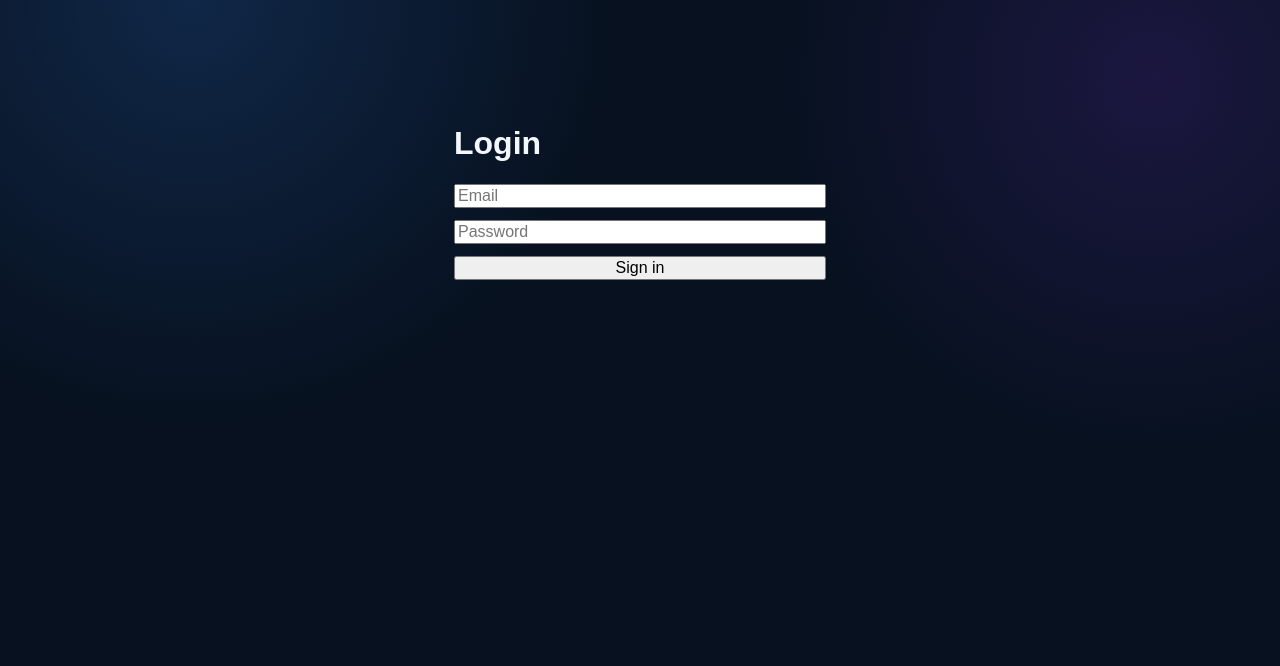
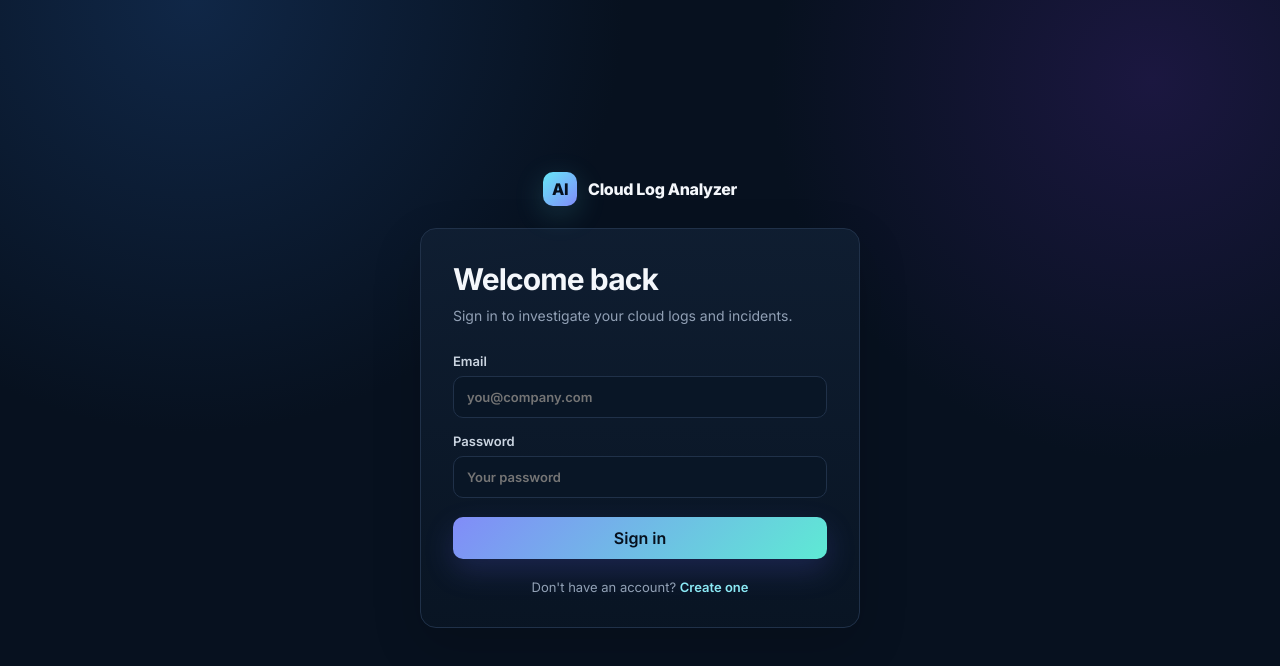
Before and after one commit to swapprojact-cmd/ai-cloud-log-analyzer, a Next.js app in the folder frontend/: page /login in a window 1280 px wide. Shown: the top 666 px of the page. Built offline with nearby package versions, Linux system fonts and the light colour scheme; no server answers.

Commit message:
feat: redesign authentication UI

```diff
--- a/frontend/app/login/page.tsx
+++ b/frontend/app/login/page.tsx
@@ -1,10 +1,11 @@
 "use client";
-import {FormEvent, useState} from "react";
+import {FormEvent,useState} from "react";
 import {useRouter} from "next/navigation";
-import {api, setToken} from "../../lib/api";
+import {api,setToken} from "../../lib/api";
+import Link from "next/link";
 
-export default function Login() {
-  const router=useRouter(); const [email,setEmail]=useState(""); const [password,setPassword]=useState(""); const [error,setError]=useState(""); const [busy,setBusy]=useState(false);
-  async function submit(e:FormEvent){e.preventDefault();setBusy(true);setError("");try{const r=await api<{access_token:string}>("/api/auth/login",{method:"POST",body:JSON.stringify({email,password})});setToken(r.access_token);router.push("/dashboard");}catch(err){setError(err instanceof Error?err.message:"Login failed");}finally{setBusy(false);}}
-  return <main style={{maxWidth:420,margin:"80px auto",padding:24,fontFamily:"sans-serif"}}><h1>Login</h1><form onSubmit={submit} style={{display:"grid",gap:12}}><input required type="email" placeholder="Email" value={email} onChange={e=>setEmail(e.target.value)}/><input required type="password" placeholder="Password" value={password} onChange={e=>setPassword(e.target.value)}/><button disabled={busy}>{busy?"Signing in…":"Sign in"}</button>{error&&<p>{error}</p>}</form></main>;
+export default function Login(){
+ const router=useRouter(); const[email,setEmail]=useState(""); const[password,setPassword]=useState(""); const[error,setError]=useState(""); const[busy,setBusy]=useState(false);
+ async function submit(e:FormEvent){e.preventDefault();setBusy(true);setError("");try{const r=await api<{access_token:string}>("/api/auth/login",{method:"POST",body:JSON.stringify({email,password})});setToken(r.access_token);router.push("/dashboard");}catch(err){setError(err instanceof Error?err.message:"Login failed");}finally{setBusy(false);}}
+ return <main className="auth-wrap"><div className="auth-card"><div className="brand" style={{justifyContent:"center",marginBottom:22}}><span className="logo">AI</span> Cloud Log Analyzer</div><div className="card"><h1>Welcome back</h1><p className="sub">Sign in to investigate your cloud logs and incidents.</p><form className="form" onSubmit={submit}><label className="label">Email<input className="input" required type="email" placeholder="you@company.com" value={email} onChange={e=>setEmail(e.target.value)}/></label><label className="label">Password<input className="input" required type="password" placeholder="Your password" value={password} onChange={e=>setPassword(e.target.value)}/></label>{error&&<div className="error">{error}</div>}<button className="btn btn-primary" disabled={busy}>{busy?"Signing in…":"Sign in"}</button></form><div className="auth-footer">Don't have an account? <Link href="/register">Create one</Link></div></div></div></main>;
 }
```
